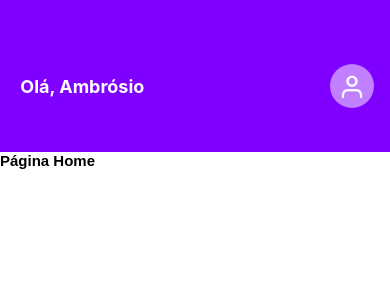
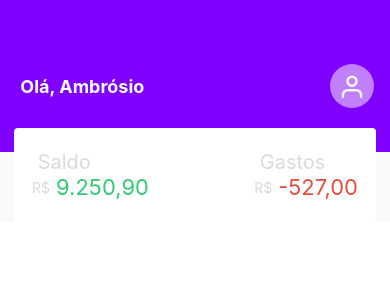
Before and after one commit to PamLeles/FinancaApp, a React Native app: screen / in a window 390 px wide. Shown: the top 300 px of the page. Built offline with nearby package versions, Linux system fonts and the light colour scheme.

Commit message:
Creating and styling the balances component

```diff
--- /dev/null
+++ b/src/components/Balance/index.jsx
@@ -0,0 +1,35 @@
+import React from "react";
+
+import {
+  Container,
+  Item,
+  ItemTitle,
+  Content,
+  CurrencySymbol,
+  Balances,
+  Expenses,
+} from "./styles";
+
+const Balance = ({ saldo, gastos }) => {
+  return (
+    <Container>
+      <Item>
+        <ItemTitle> Saldo</ItemTitle>
+        <Content>
+          <CurrencySymbol>R$</CurrencySymbol>
+          <Balances>{saldo}</Balances>
+        </Content>
+      </Item>
+
+      <Item>
+        <ItemTitle> Gastos</ItemTitle>
+        <Content>
+          <CurrencySymbol>R$</CurrencySymbol>
+          <Expenses>{gastos}</Expenses>
+        </Content>
+      </Item>
+    </Container>
+  );
+};
+
+export default Balance;
--- /dev/null
+++ b/src/components/Balance/styles.js
@@ -0,0 +1,45 @@
+import  styled  from "styled-components/native";
+
+export const Container = styled.View`
+  background-color: #fff;
+  flex-direction: row;
+  justify-content: space-between;
+  padding-left: 18px;
+  padding-right: 18px;
+  margin-top: -24px;
+  margin-left: 14px;
+  margin-right: 14px;
+  border-radius: 4px;
+  padding-top: 22px;
+  padding-bottom: 22px;
+  z-index: 99;
+`;
+
+export const Item = styled.View`
+
+`;
+export const ItemTitle = styled.Text`
+  font-size: 20px;
+  color: #DADADA;
+
+`;
+export const Content = styled.View`
+  flex-direction: row;
+  align-items: center;
+`;
+
+export const CurrencySymbol = styled.Text`
+  color: #DADADA;
+  margin-right: 6px;
+
+`;
+
+export const Balances = styled.Text`
+  font-size: 22px;
+  color: #2ecc71;
+`;
+
+export const Expenses = styled.Text`
+  font-size: 22px;
+  color: #e74c3c;
+`;
--- a/src/pages/Home/index.jsx
+++ b/src/pages/Home/index.jsx
@@ -1,5 +1,6 @@
 import React from "react";
 import Header from "../../components/Header/index.jsx";
+import Balance from "../../components/Balance/index.jsx";
 
 import { ViewSpace, TextSpace } from "./styles.js";
 
@@ -7,7 +8,7 @@ const Home = () => {
   return (
     <ViewSpace>
       <Header name="Ambrósio" />
-      <TextSpace>Página Home</TextSpace>
+      <Balance saldo="9.250,90" gastos="-527,00" />
     </ViewSpace>
   );
 };
--- a/src/pages/Home/styles.js
+++ b/src/pages/Home/styles.js
@@ -2,7 +2,7 @@ import  styled  from "styled-components/native";
 
 export const ViewSpace = styled.View`
   flex-direction: column;
-  background-color: white;
+  background-color: #fafafa;
 
 
 `;
```
